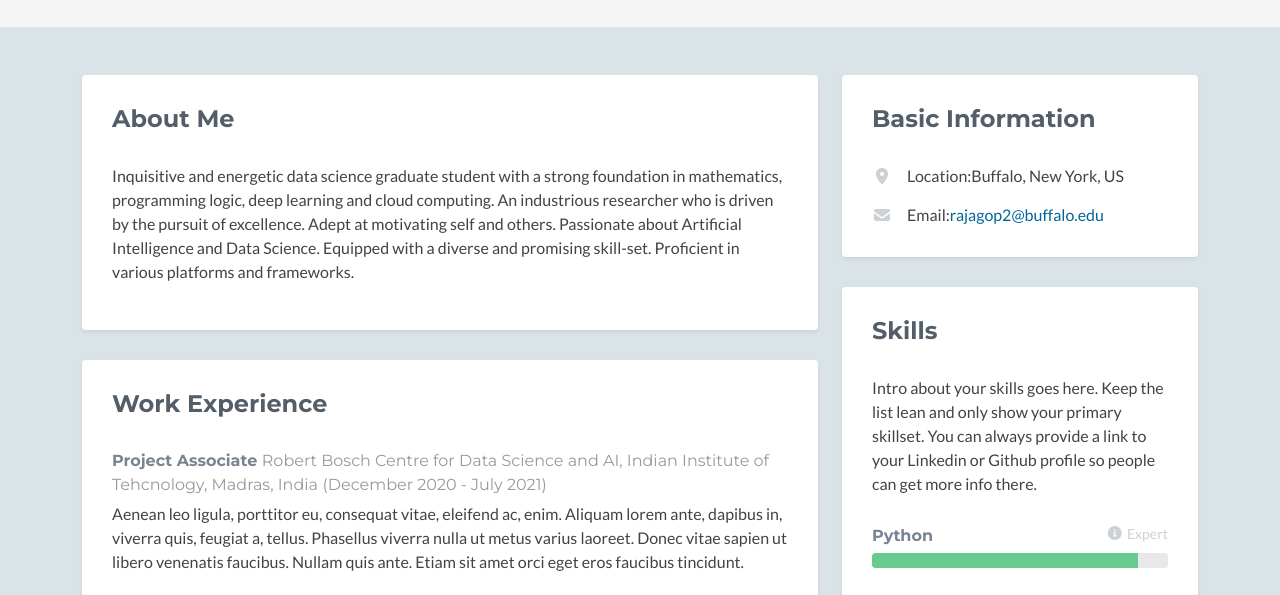
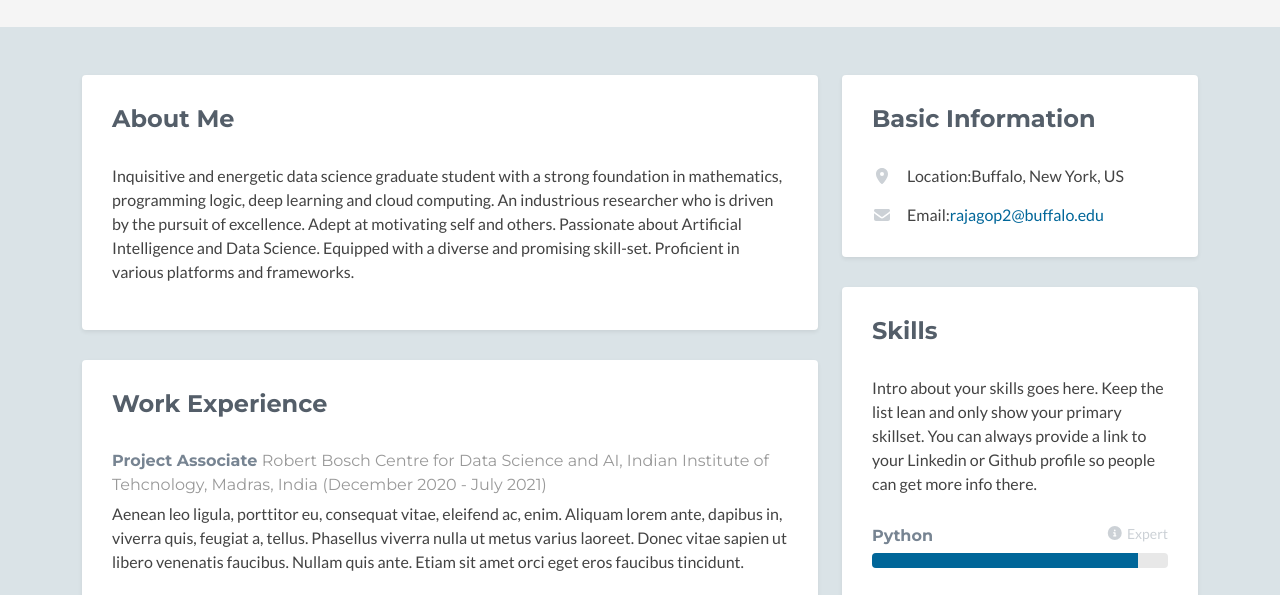
Before and after one commit to sruthikeerthi18/sruthikeerthi18.github.io, a plain HTML site: page index.html in a window 1280 px wide. Shown: the part 326-921 px from the top of the page. Drawn offline with nearby package versions, Linux system fonts and the light colour scheme; no server answers; a script that the page names is missing; some icons are missing.

Commit message:
Update styles.css

```diff
--- a/assets/css/styles.css
+++ b/assets/css/styles.css
@@ -435,7 +435,7 @@ a.dotted-link:hover {
 
 .skills .skillset .level-bar-inner {
   height: 15px;
-  background: #66cb8c;
+  background: #006699;
 }
 
 .skills .svg-inline--fa {
```
